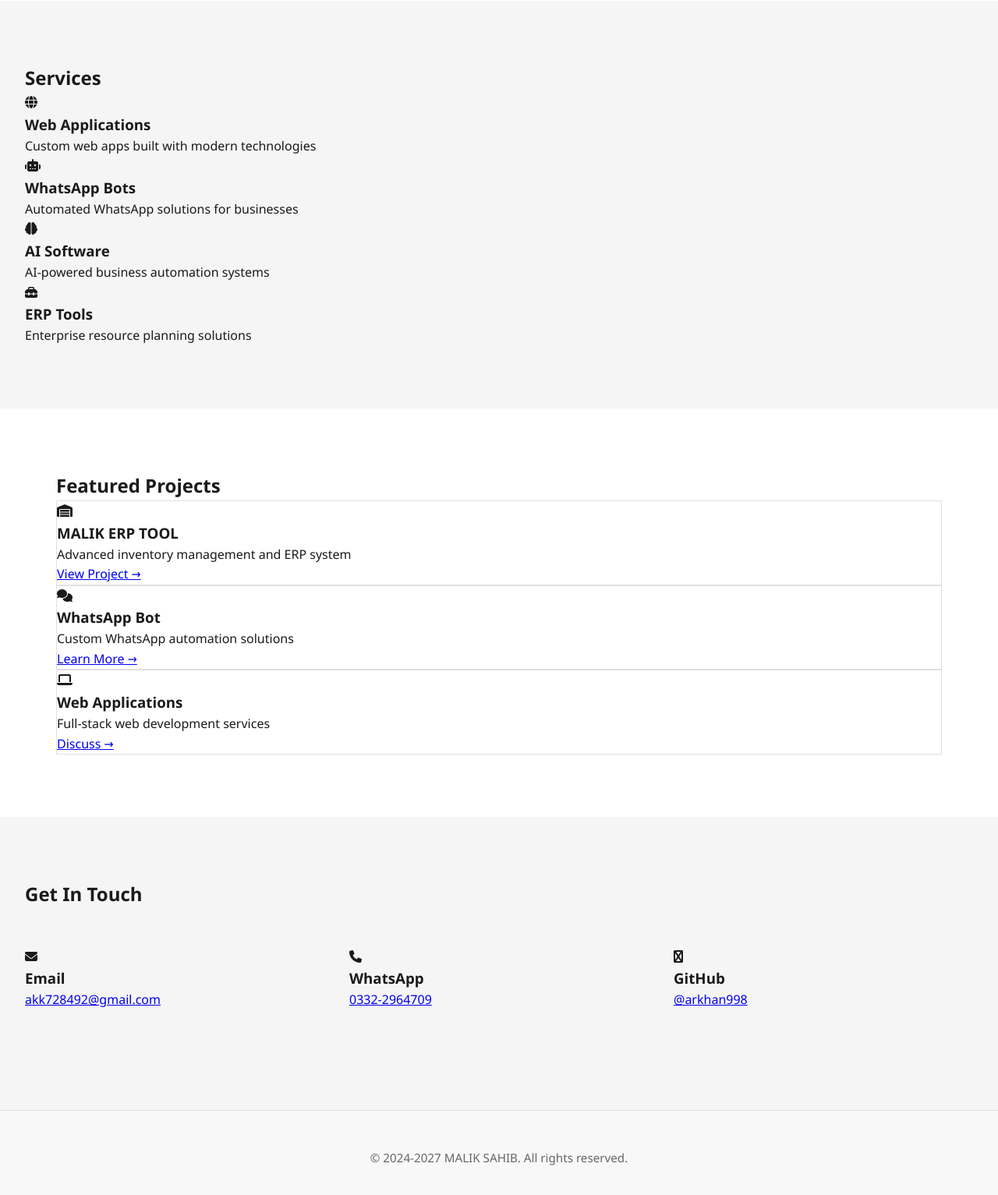
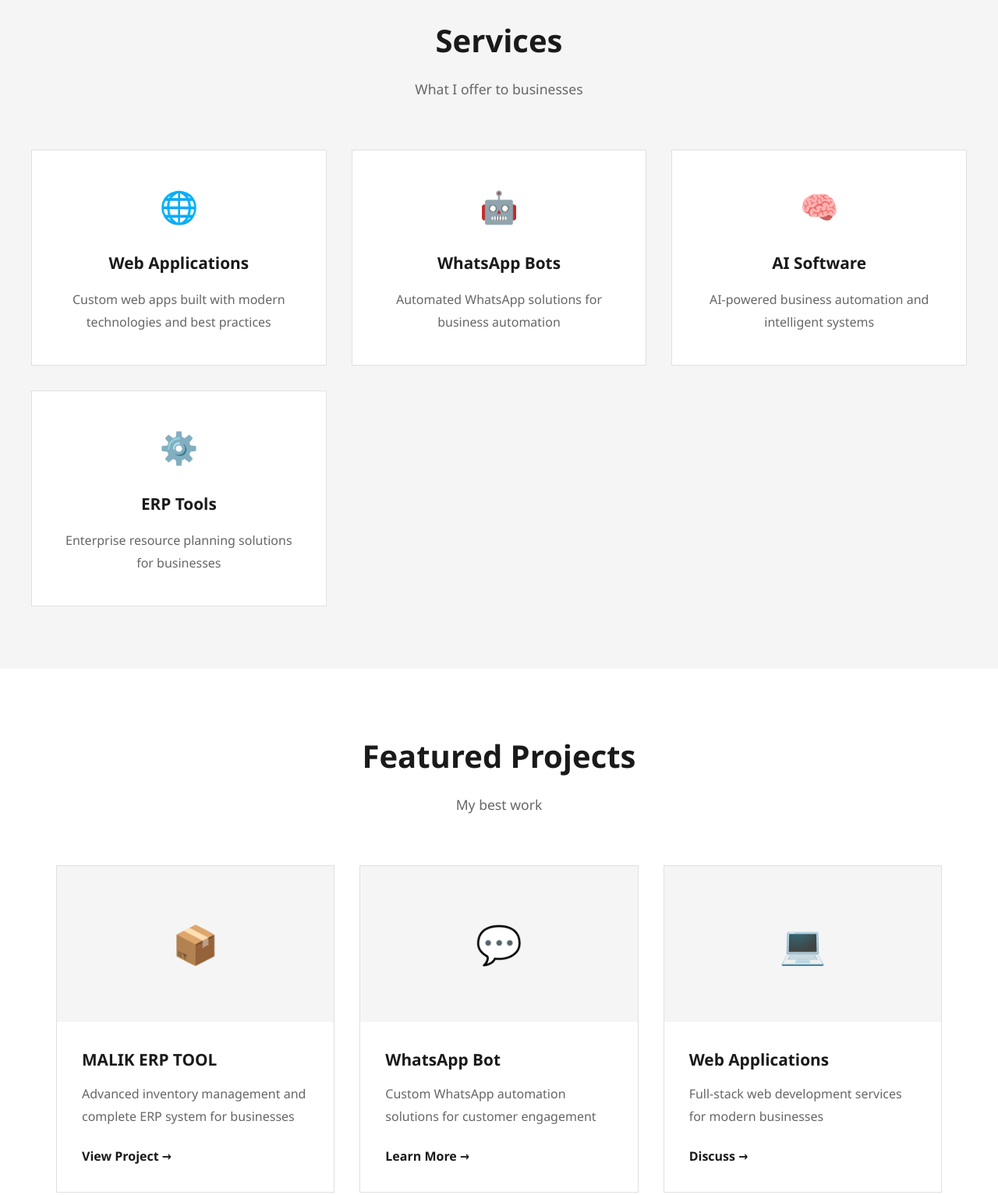
Before and after one commit to arkhan998/portfolio, a plain HTML site: page index.html in a window 1280 px wide. Shown: the part 860-2393 px from the top of the page at 78% size. Drawn offline with Linux system fonts and the light colour scheme.

Commit message:
Fix HTML structure and CSS classes - add emojis for visual appeal

```diff
--- a/index.html
+++ b/index.html
@@ -8,61 +8,64 @@
     <link rel="stylesheet" href="https://cdnjs.cloudflare.com/ajax/libs/font-awesome/6.4.0/css/all.min.css">
 </head>
 <body>
-    <!-- Navigation -->
-    <nav class="navbar">
-        <div class="container">
-            <div class="logo"><i class="fas fa-code"></i> MALIK</div>
-            <ul class="nav-menu" id="navMenu">
-                <li><a href="#home" class="nav-link">Home</a></li>
-                <li><a href="#services" class="nav-link">Services</a></li>
-                <li><a href="#projects" class="nav-link">Projects</a></li>
-                <li><a href="#contact" class="nav-link">Contact</a></li>
+    <!-- Navigation Header -->
+    <header>
+        <nav>
+            <a href="#home" class="logo">MALIK</a>
+            <ul class="nav-links" id="navLinks">
+                <li><a href="#home">Home</a></li>
+                <li><a href="#services">Services</a></li>
+                <li><a href="#projects">Projects</a></li>
+                <li><a href="#contact">Contact</a></li>
             </ul>
             <div class="hamburger" id="hamburger">
                 <span></span>
                 <span></span>
                 <span></span>
             </div>
-        </div>
+            <button class="theme-toggle" id="themeToggle">
+                <i class="fas fa-moon"></i>
+            </button>
         </nav>
+    </header>
 
+    <main>
         <!-- Hero Section -->
         <section id="home" class="hero">
-        <div class="container">
-            <h1>Hi, I'm <span class="highlight">MALIK SAHIB</span></h1>
+            <h1>Hi, I'm <strong>MALIK SAHIB</strong></h1>
             <p class="subtitle">Business Software Developer</p>
-            <p class="description">Web Apps • WhatsApp Bots • AI Solutions • ERP Tools</p>
-            <div class="buttons">
+            <p class="description">Building Web Apps • WhatsApp Bots • AI Solutions • ERP Tools</p>
+            <div class="hero-buttons">
                 <a href="#projects" class="btn btn-primary">View My Work</a>
                 <a href="#contact" class="btn btn-secondary">Get In Touch</a>
-            </div>
             </div>
         </section>
 
         <!-- Services Section -->
         <section id="services" class="services">
-        <div class="container">
-            <h2>Services</h2>
-            <div class="grid">
-                <div class="card">
-                    <i class="fas fa-globe"></i>
+            <div class="services-container">
+                <h2 class="section-title">Services</h2>
+                <p class="section-subtitle">What I offer to businesses</p>
+                <div class="services-grid">
+                    <div class="service-card">
+                        <div class="service-icon">🌐</div>
                         <h3>Web Applications</h3>
-                    <p>Custom web apps built with modern technologies</p>
+                        <p>Custom web apps built with modern technologies and best practices</p>
                     </div>
-                <div class="card">
-                    <i class="fas fa-robot"></i>
+                    <div class="service-card">
+                        <div class="service-icon">🤖</div>
                         <h3>WhatsApp Bots</h3>
-                    <p>Automated WhatsApp solutions for businesses</p>
+                        <p>Automated WhatsApp solutions for business automation</p>
                     </div>
-                <div class="card">
-                    <i class="fas fa-brain"></i>
+                    <div class="service-card">
+                        <div class="service-icon">🧠</div>
                         <h3>AI Software</h3>
-                    <p>AI-powered business automation systems</p>
+                        <p>AI-powered business automation and intelligent systems</p>
                     </div>
-                <div class="card">
-                    <i class="fas fa-toolbox"></i>
+                    <div class="service-card">
+                        <div class="service-icon">⚙️</div>
                         <h3>ERP Tools</h3>
-                    <p>Enterprise resource planning solutions</p>
+                        <p>Enterprise resource planning solutions for businesses</p>
                     </div>
                 </div>
             </div>
@@ -70,26 +73,31 @@
 
         <!-- Projects Section -->
         <section id="projects" class="projects">
-        <div class="container">
-            <h2>Featured Projects</h2>
-            <div class="grid">
+            <h2 class="section-title">Featured Projects</h2>
+            <p class="section-subtitle">My best work</p>
+            <div class="projects-grid">
                 <div class="project-card">
-                    <div class="project-icon"><i class="fas fa-warehouse"></i></div>
+                    <div class="project-image">📦</div>
+                    <div class="project-content">
                         <h3>MALIK ERP TOOL</h3>
-                    <p>Advanced inventory management and ERP system</p>
-                    <a href="https://malikinventrytool-com.lovable.app" target="_blank" class="btn-link">View Project →</a>
+                        <p>Advanced inventory management and complete ERP system for businesses</p>
+                        <a href="https://malikinventrytool-com.lovable.app" target="_blank" class="project-link">View Project →</a>
+                    </div>
                 </div>
                 <div class="project-card">
-                    <div class="project-icon"><i class="fas fa-comments"></i></div>
+                    <div class="project-image">💬</div>
+                    <div class="project-content">
                         <h3>WhatsApp Bot</h3>
-                    <p>Custom WhatsApp automation solutions</p>
-                    <a href="#contact" class="btn-link">Learn More →</a>
+                        <p>Custom WhatsApp automation solutions for customer engagement</p>
+                        <a href="#contact" class="project-link">Learn More →</a>
+                    </div>
                 </div>
                 <div class="project-card">
-                    <div class="project-icon"><i class="fas fa-laptop"></i></div>
+                    <div class="project-image">💻</div>
+                    <div class="project-content">
                         <h3>Web Applications</h3>
-                    <p>Full-stack web development services</p>
-                    <a href="#contact" class="btn-link">Discuss →</a>
+                        <p>Full-stack web development services for modern businesses</p>
+                        <a href="#contact" class="project-link">Discuss →</a>
                     </div>
                 </div>
             </div>
@@ -97,27 +105,26 @@
 
         <!-- Contact Section -->
         <section id="contact" class="contact">
-        <div class="container">
-            <h2>Get In Touch</h2>
+            <div class="contact-container">
+                <h2 class="section-title">Get In Touch</h2>
+                <p class="section-subtitle">Let's work together</p>
                 <div class="contact-info">
-                <div class="contact-card">
-                    <i class="fas fa-envelope"></i>
-                    <h3>Email</h3>
+                    <div class="contact-item">
+                        <h4>📧 Email</h4>
                         <a href="mailto:akk728492@gmail.com">akk728492@gmail.com</a>
                     </div>
-                <div class="contact-card">
-                    <i class="fas fa-phone"></i>
-                    <h3>WhatsApp</h3>
+                    <div class="contact-item">
+                        <h4>💬 WhatsApp</h4>
                         <a href="https://wa.me/923322964709" target="_blank">0332-2964709</a>
                     </div>
-                <div class="contact-card">
-                    <i class="fas fa-github"></i>
-                    <h3>GitHub</h3>
+                    <div class="contact-item">
+                        <h4>🐙 GitHub</h4>
                         <a href="https://github.com/arkhan998" target="_blank">@arkhan998</a>
                     </div>
                 </div>
             </div>
         </section>
+    </main>
 
     <!-- Footer -->
     <footer>
```
Lines whose indentation alone changed are shown as unchanged.
